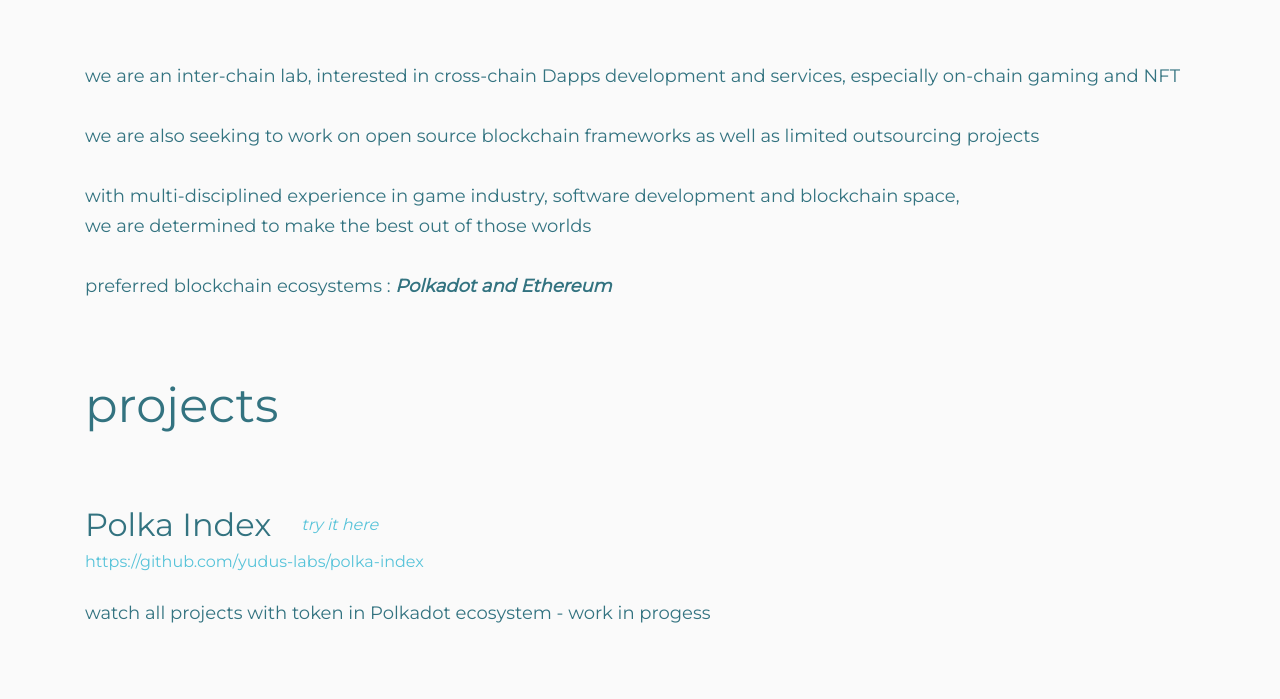
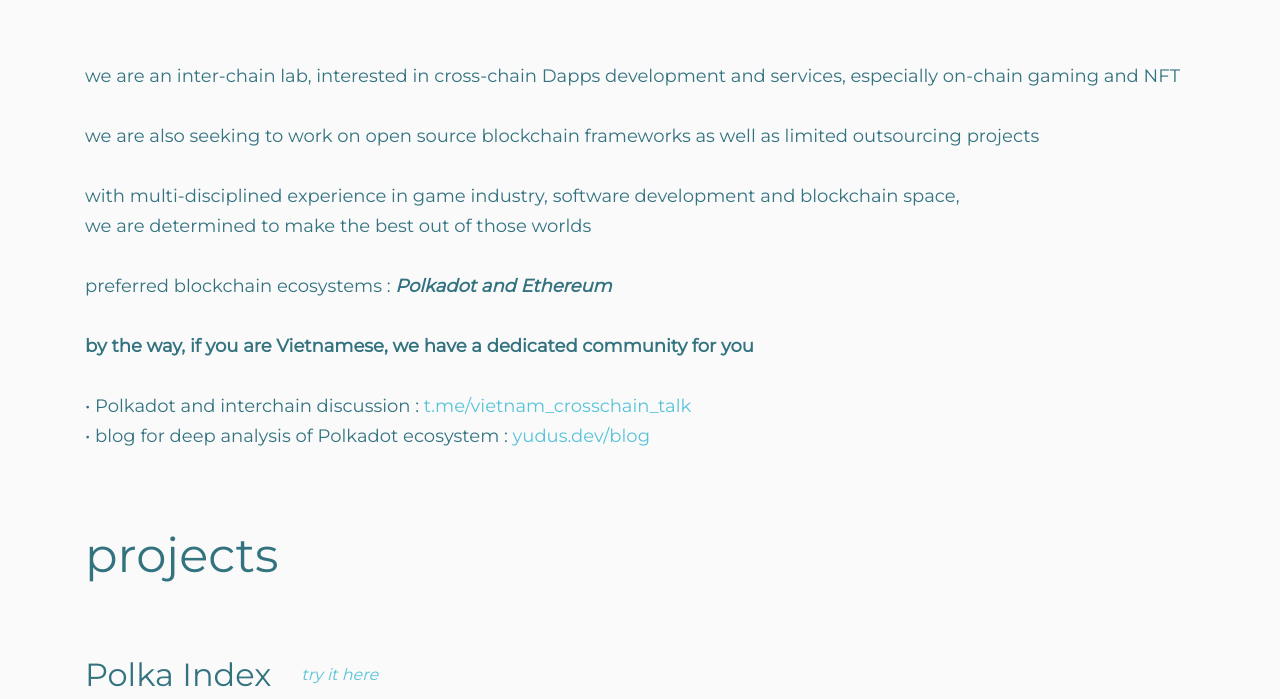
Before and after one commit to duyyudus/yudus-dev, a Gatsby site: page / in a window 1280 px wide. Shown: the part 227-926 px from the top of the page. Built offline with nearby package versions, Linux system fonts and the light colour scheme; Gatsby itself is replaced by a stand-in of ours; a web font is replaced by a local one.

Commit message:
Update content

```diff
--- a/src/pages/index.js
+++ b/src/pages/index.js
@@ -52,6 +52,21 @@ function Intro() {
         <b>
           <i>Polkadot and Ethereum</i>
         </b>
+        <br />
+        <br />
+        <b>
+          by the way, if you are Vietnamese, we have a dedicated community for
+          you
+        </b>
+        <br />
+        <br />
+        • Polkadot and interchain discussion :{" "}
+        <a className="custom-link" href="https://t.me/vietnam_crosschain_talk">
+          t.me/vietnam_crosschain_talk
+        </a>
+        <br />
+        • blog for deep analysis of Polkadot ecosystem :{" "}
+        <a className="custom-link" href="https://yudus.dev/blog">yudus.dev/blog</a>
       </p>
     </div>
   );
@@ -172,7 +187,7 @@ export default function Home() {
       <Project />
       <ProjectItem
         title="Polka Index"
-        intro="watch all projects with token in Polkadot ecosystem - work in progess"
+        intro="watch all projects with token in Polkadot ecosystem - work in progress"
         github="https://github.com/yudus-labs/polka-index"
         appLink="https://yudus.dev/polkaindex"
       />
```
